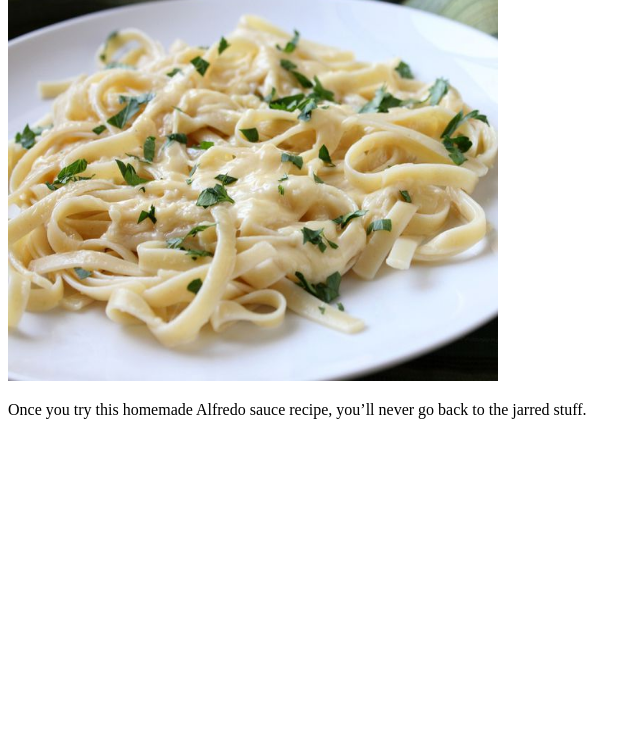
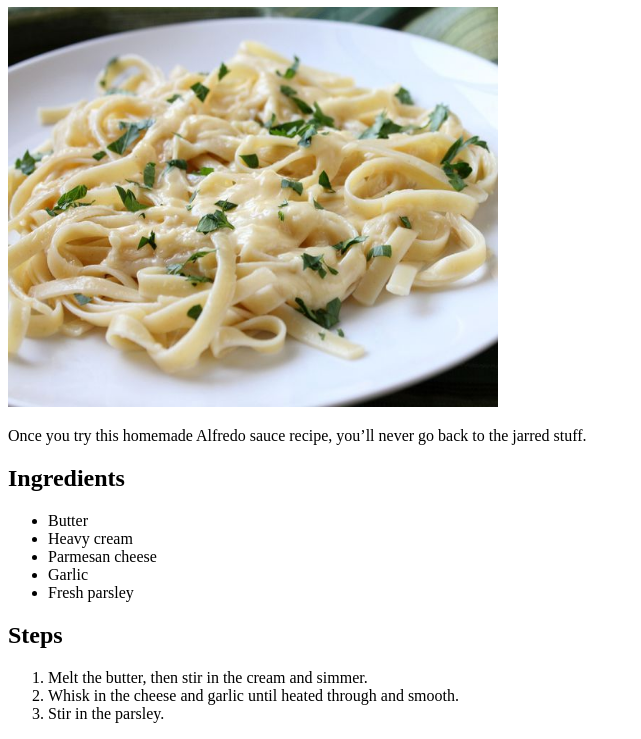
Before and after one commit to simeongv/odin-recipes2, a plain HTML site: page recipes/alfredo-sauce.html in a window 1280 px wide. Shown: the part 99-838 px from the top of the page, without its empty margins (0-641 px from the left). Before the commit the page ends 800 px from the top, so only its background shows below. Drawn offline with Linux system fonts and the light colour scheme.

Commit message:
Add ingredients and steps parts for the recipe make a home anchor link
Add a home anchor at the top of the page for easier and better navigation.

```diff
--- a/recipes/alfredo-sauce.html
+++ b/recipes/alfredo-sauce.html
@@ -6,8 +6,25 @@
 	<title>Document</title>
 </head>
 <body>
+	<a href="../index.html">Home</a>
 	<h1>Alfredo Sauce</h1>
 	<img src="/images/alfredo-sauce.jpg" alt="pasta covered with alfredo sauce all served in a white plate" height="400" width="490">
 	<p>Once you try this homemade Alfredo sauce recipe, you’ll never go back to the jarred stuff.</p>
+
+	<h2>Ingredients</h2>
+	<ul>
+		<li>Butter</li>
+		<li>Heavy cream</li>
+		<li>Parmesan cheese</li>
+		<li>Garlic</li>
+		<li>Fresh parsley</li>
+	</ul>
+
+	<h2>Steps</h2>
+	<ol>
+		<li>Melt the butter, then stir in the cream and simmer.</li>
+		<li>Whisk in the cheese and garlic until heated through and smooth.</li>
+		<li>Stir in the parsley.</li>
+	</ol>
 </body>
 </html>
```
Also changed, not shown: recipes/lasagna.html (+0 -2 lines).
